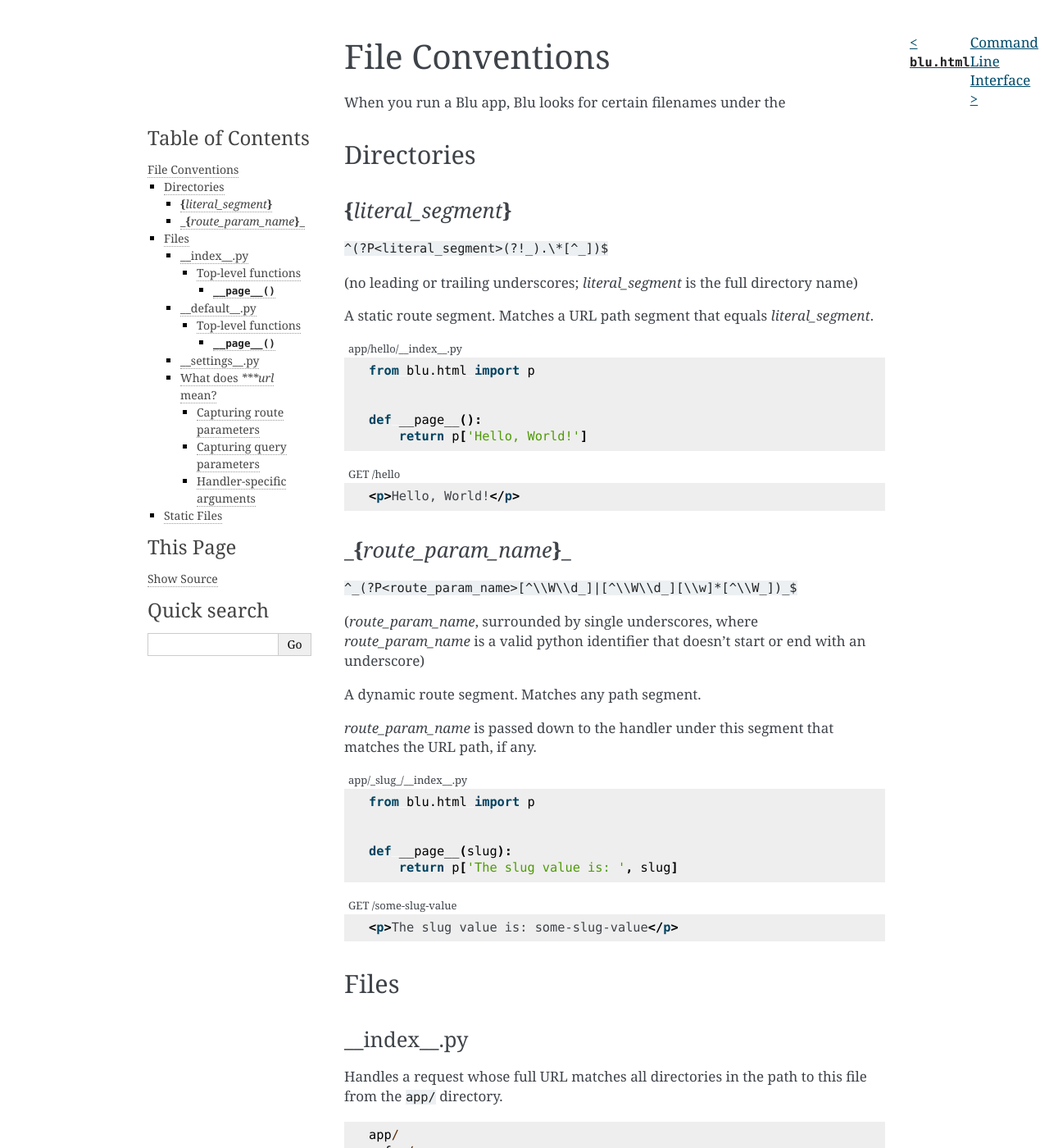
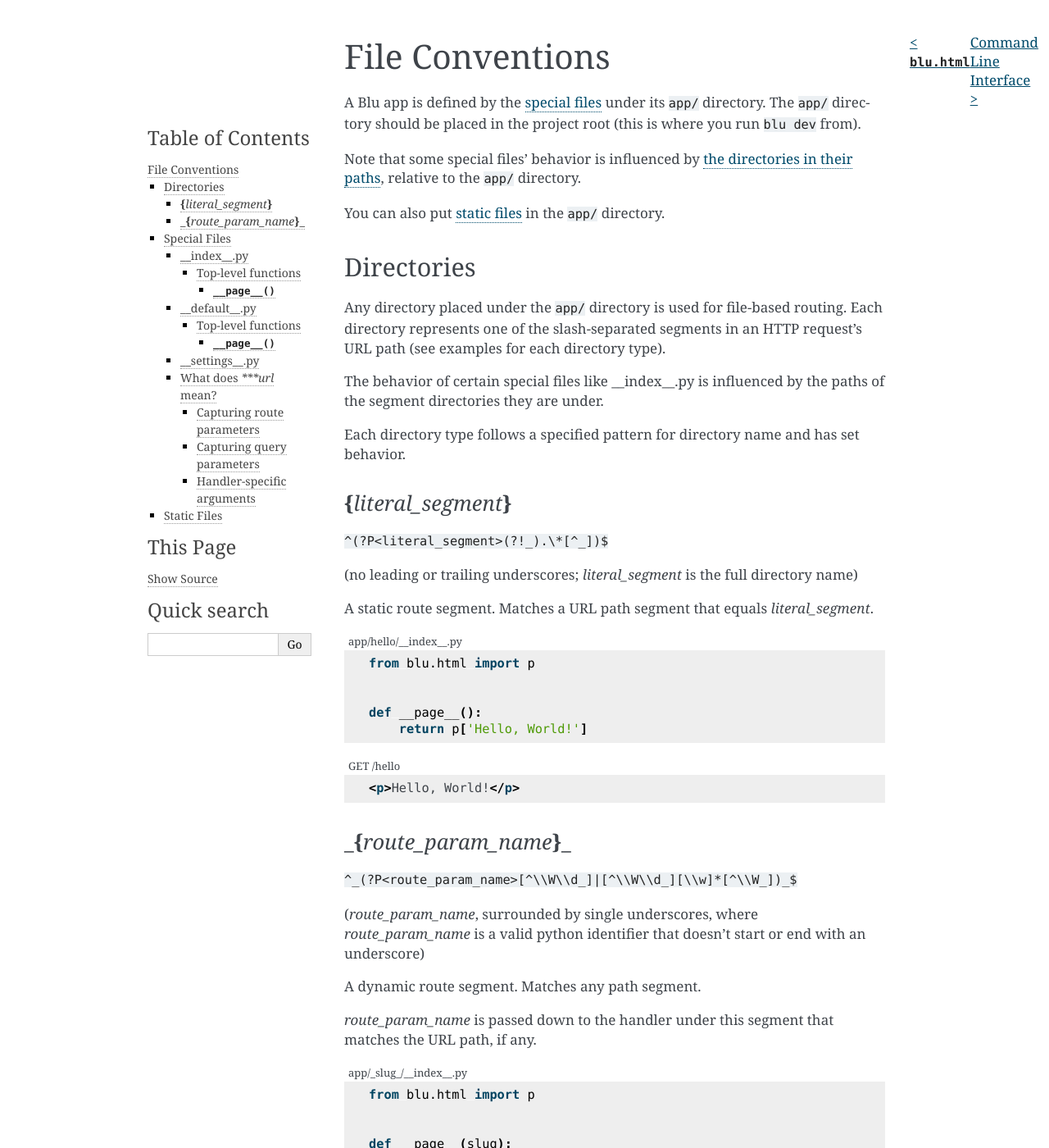
Before and after one commit to johnlarson/blu, a Sphinx documentation site: the page built from docs/api-reference/file-conventions.rst, in a window 1280 px wide and 1400 px high. Shown: the whole window at 82% size. Built offline with Sphinx 7.4.7, drawn with Linux system fonts in a browser that asks for light colours; some of the changed text lies outside the part shown.

Commit message:
file conventions reference

```diff
--- a/docs/api-reference/file-conventions.rst
+++ b/docs/api-reference/file-conventions.rst
@@ -1,14 +1,24 @@
 File Conventions
 ================
 
-When you run a Blu app, Blu looks for certain filenames under the
+A Blu app is defined by the :ref:`special files <Special Files>` under its ``app/`` directory. The ``app/`` directory should be placed in the project root (this is where you run ``blu dev`` from).
+
+Note that some special files' behavior is influenced by :ref:`the directories in their paths <Directories>`, relative to the ``app/`` directory.
+
+You can also put :ref:`static files <Static Files>` in the ``app/`` directory.
 
 
 Directories
 -----------
 
+Any directory placed under the ``app/`` directory is used for file-based routing. Each directory represents one of the slash-separated segments in an HTTP request's URL path (see examples for each directory type).
+
+The behavior of certain special files like __index__.py is influenced by the paths of the segment directories they are under.
+
+Each directory type follows a specified pattern for directory name and has set behavior.
+
 **{**\ *literal_segment*\ **}**
-+++++++++++++++++++
++++++++++++++++++++++++++++++++
 
 ``^(?P<literal_segment>(?!_).\*[^_])$``
 
@@ -55,8 +65,10 @@ A dynamic route segment. Matches any path segment.
 
     <p>The slug value is: some-slug-value</p>
 
-Files
------
+Special Files
+-------------
+
+These files specify the behavior of your app. Some handle routes based on the location of the special file; others go at the top-level of the ``app/`` directory and specify app-wide behavior.
 
 __index__.py
 ++++++++++++
@@ -189,18 +201,16 @@ Top-level functions
 __settings__.py
 +++++++++++++++
 
-Configure your Blu app.
+Configuration for your Blu app.
+
+Should be placed in the root of the ``app/`` directory, i.e. the app directory should be the immediate parent directory of __settings__.py.
 
 .. code-block:: python
     :caption: app/__settings__.py
 
     CLIENT_REQUIREMENTS = ['arrr', 'aiohttp']
 
-**Location** - The root of the ``app/`` directory, i.e. the app directory should be the immediate parent directory of __settings__.py.
-
-**Matches** - n/a (doesn't handle requests).
-
-You can configure your Blu app by creating a __settings__.py file and assigning configuration values at the top level of the file. For example, the __settings__.py file at the beginning of this section sets the *CLIENT_REQUIREMENTS* configuration property to ``['arrr', 'aiohttp']``.
+You can configure your Blu app by creating a __settings__.py file and assigning configuration values at the top level of the file. For example, the __settings__.py file above sets the *CLIENT_REQUIREMENTS* configuration property to ``['arrr', 'aiohttp']``.
 
 A __settings__.py file is not required, and an app without a __settings__.py file will be treated the same as an app whose __settings__.py is empty.
 
```
